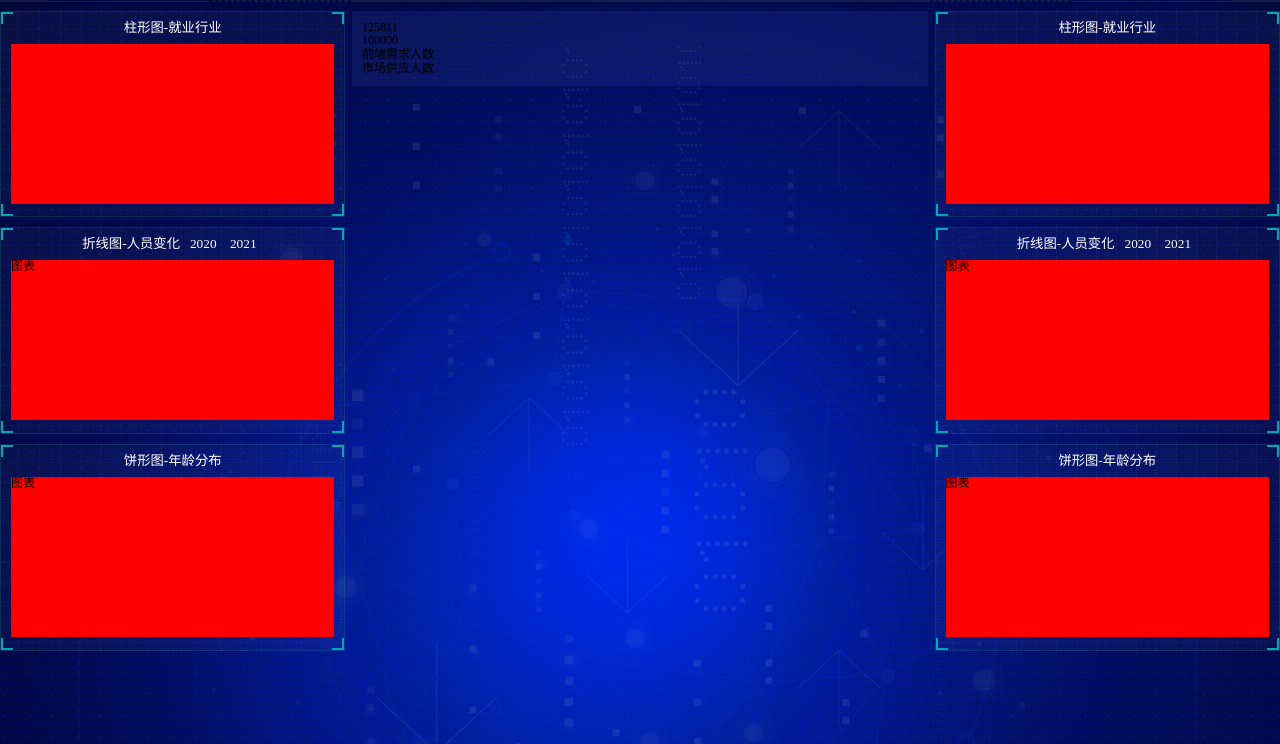
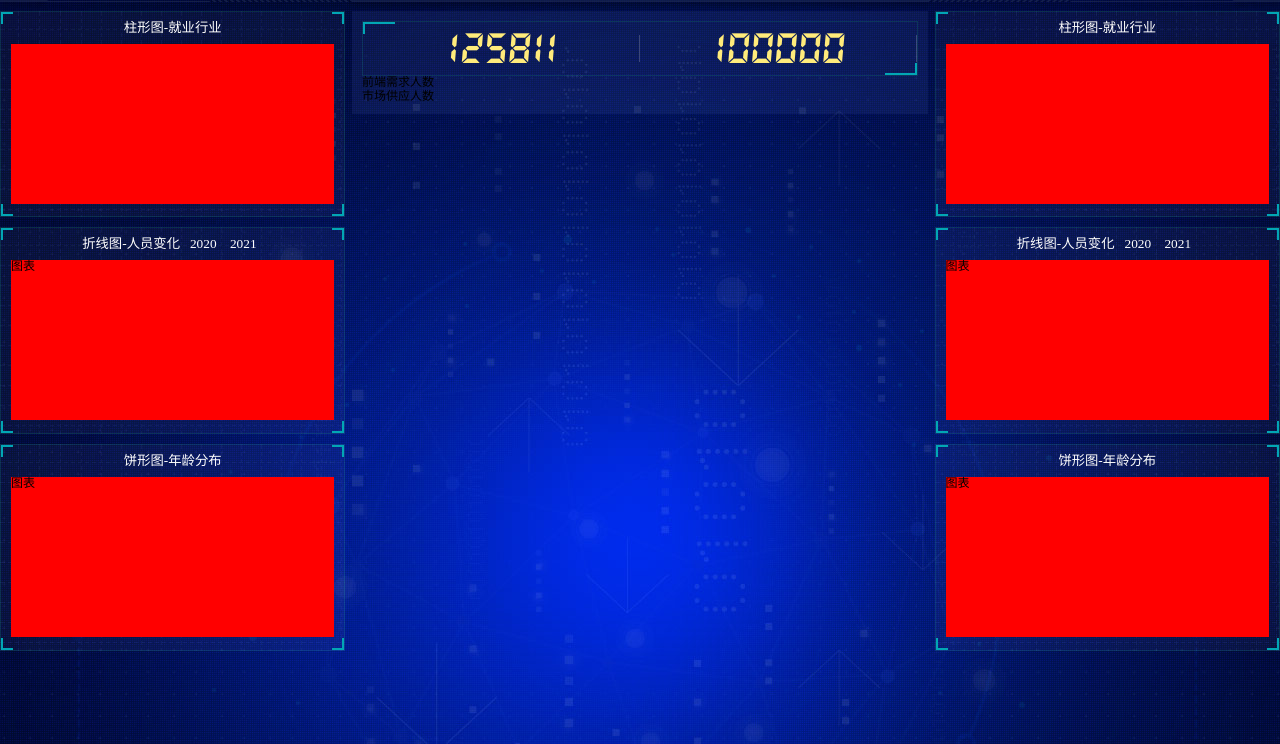
Before and after one commit to jinrd123/echartsDemo, a plain HTML site: page index.html in a window 1280 px wide. Shown: the part 56-800 px from the top of the page. Drawn offline with Linux system fonts and the light colour scheme.

Commit message:
no模块上部实现

```diff
--- a/css/index.less
+++ b/css/index.less
@@ -2,6 +2,14 @@
   margin: 0;
   padding: 0;
   box-sizing: border-box;
+}
+li {
+  list-style: none;
+}
+/* 声明字体*/
+@font-face {
+  font-family: electronicFont;
+  src: url(../font/DS-DIGIT.TTF);
 }
 body {
   height: 1.25rem;
@@ -123,4 +131,49 @@ header {
 .no {
   background: rgba(101, 132, 226, 0.1);
   padding: 0.1875rem;
+  .no-hd {
+    position: relative;
+    border: 1px solid rgba(25, 186, 139, 0.17);
+    &::before {
+      position: absolute;
+      top: 0;
+      left: 0;
+      content: "";
+      width: 30px;
+      height: 10px;
+      border-top: 2px solid #02a6b5;
+      border-left: 2px solid #02a6b5;
     }
+    &::after {
+      position: absolute;
+      bottom: 0;
+      right: 0;
+      content: "";
+      width: 30px;
+      height: 10px;
+      border-right: 2px solid #02a6b5;
+      border-bottom: 2px solid #02a6b5;
+    }
+    ul {
+      display: flex;
+      li {
+        position: relative;
+        flex: 1;
+        line-height: 1rem;
+        font-size: 0.875rem;
+        color: #ffeb7b;
+        text-align: center;
+        font-family: "electronicFont";
+        &::after {
+          content: "";
+          position: absolute;
+          top: 25%;
+          right: 0;
+          height: 50%;
+          width: 1px;
+          background: rgba(255, 255, 255, 0.2);
+        }
+      }
+    }
+  }
+}
```
Also changed, not shown: index.html (+2 -0 lines), css/index.css, font/DS-DIGIT.TTF (added). Lines whose indentation alone changed are shown as unchanged.
